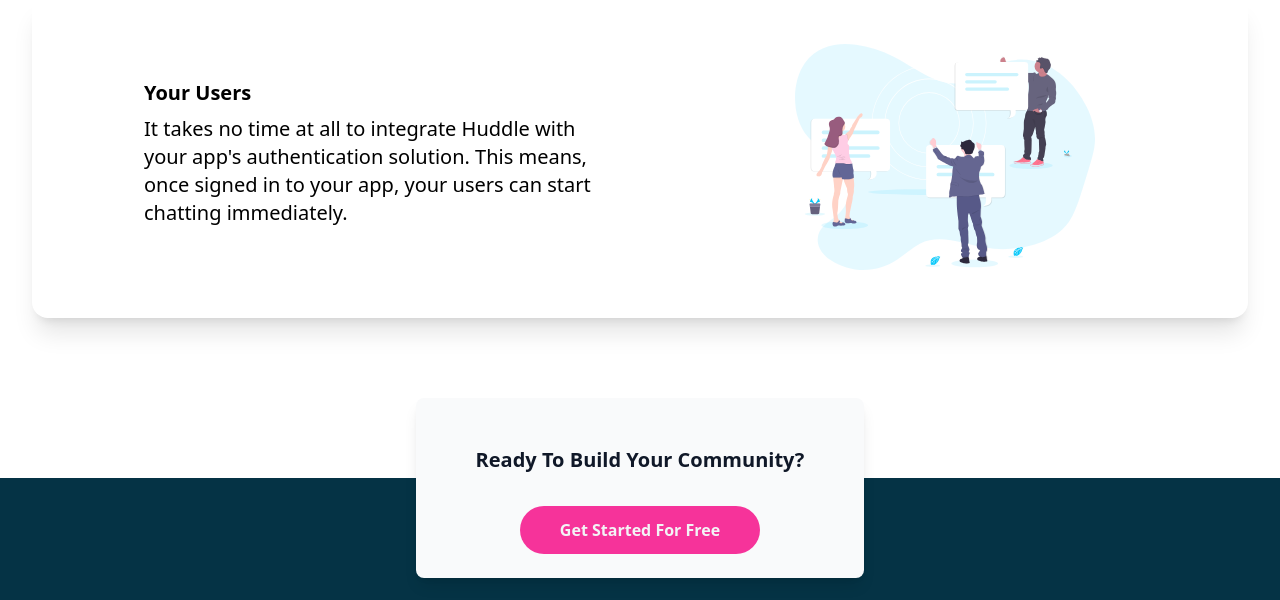
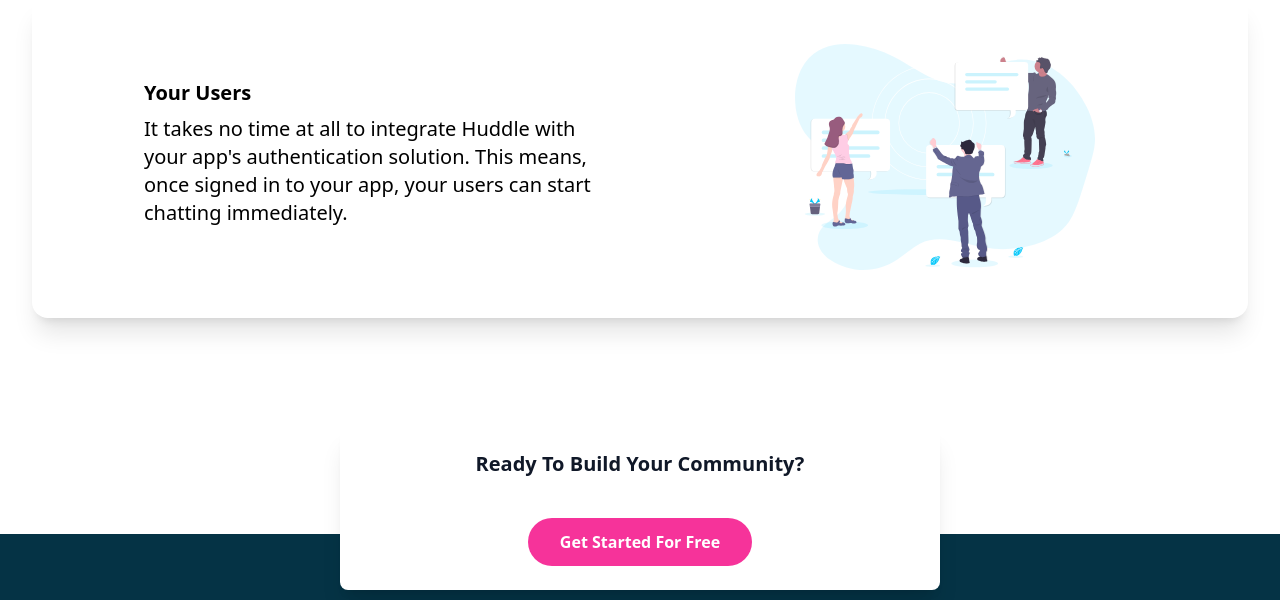
Before and after one commit to The-Scriptonites/huddle-landing-page, a website: page index.html in a window 1280 px wide. Shown: the part 1621-2221 px from the top of the page. Drawn offline with Linux system fonts and the light colour scheme.

Commit message:
fix: "Ready to build your community section"

```diff
--- a/index.html
+++ b/index.html
@@ -4,7 +4,6 @@
 <head>
   <meta charset="UTF-8">
   <meta name="viewport" content="width=device-width, initial-scale=1.0">
-  <!-- displays site properly based on user's device -->
   <link href="https://fonts.googleapis.com/css2?family=Poppins:wght@400;500;600;700&display=swap" rel="stylesheet">
   <script src="https://kit.fontawesome.com/84f1fc2cdd.js" crossorigin="anonymous"></script>
   <link rel="icon" type="image/png" sizes="32x32" href="./images/favicon-32x32.png">
@@ -12,7 +11,6 @@
   <link rel="stylesheet" href="output.css">
   <title>Frontend Mentor | Huddle landing page with alternating feature blocks</title>
 
-  <!-- Feel free to remove these styles or customise in your own stylesheet 👍 -->
 
 </head>
 
@@ -52,9 +50,7 @@
     </div>
   </header>
 
-  <div class="relative">
-
-    <section class="flex flex-col items-center space-y-24 px-8 pb-20">
+  <section class="flex flex-col items-center space-y-24 px-8 pb-30 relative z-10 bg-white">
     <div
       class="container mx-auto max-w-7xl flex  md:flex-row items-center gap-24 lg:gap-16  sm:px-6 md:px-8 py-8 md:py-12 rounded-2xl shadow-2xl space-y-12 md:space-y-0 flex-col-reverse">
       <div class="w-full md:w-1/2 text-center md:text-left  sm:pl-6 md:pl-20 box-shadow-lg">
@@ -100,20 +96,19 @@
         <img src="./images/illustration-your-users.svg" class="w-[300px] mx-auto md:ml-auto" alt="">
       </div>
     </div>
-    </section>
 
-    <!-- Ready to build the community -->
     <div
-      class="absolute left-1/2 -translate-x-1/2 flex flex-col items-center justify-center w-[calc(100%-2rem)] max-w-md bg-gray-50 text-gray-900 text-center space-y-3 h-[180px] p-4 sm:p-6 md:p-8 rounded-lg shadow-lg">
-      <p class="text-xl sm:text-lg md:text-xl font-semibold mt-6 mb-8">Ready To Build Your Community?</p>
-      <button
-        class="w-1/2 sm:w-auto px-4 sm:px-8 md:px-10 py-2 sm:py-3 bg-pink-500 text-gray-100 rounded-full hover:bg-pink-400 transition-colors text-[12px] sm:text-base font-semibold">
+      class="absolute left-1/2 bottom-[-2.5%] md:bottom-[-4%] -translate-x-1/2 w-[90%] sm:w-[400px] md:w-[600px] bg-white text-gray-900 text-center p-6 rounded-lg shadow-xl z-20 space-y-10">
+      <p class="text-xl font-semibold">Ready To Build Your Community?</p>
+      <button class="px-8 py-3 bg-pink-500 text-white rounded-full hover:bg-pink-400 transition-colors font-semibold">
         Get Started For Free
       </button>
     </div>
 
 
-    <footer class="bg-cyan-950 sm:pr-6 md:pl-32 mt-20 text-gray-200 pt-40 md:pt-32 pb-8 px-4">
+  </section>
+
+  <footer class="bg-cyan-950 sm:pr-6 md:pl-32 text-gray-200 pt-40 md:pt-32 pb-8 px-4">
     <img src="./images/logo.svg" alt="" class="h-9 mb-6 md:mb-8">
     <div class="grid md:grid-cols-4 ">
       <ul class="space-y-5 text-sm">
@@ -145,7 +140,6 @@
     <p class="text-center md:text-right text-sm ">&copy; Copyright 2018 Huddle. All rights reserved.
     </p>
   </footer>
-  </div>
 
 </body>
 
```
Also changed, not shown: output.css. Lines whose indentation alone changed are shown as unchanged.
